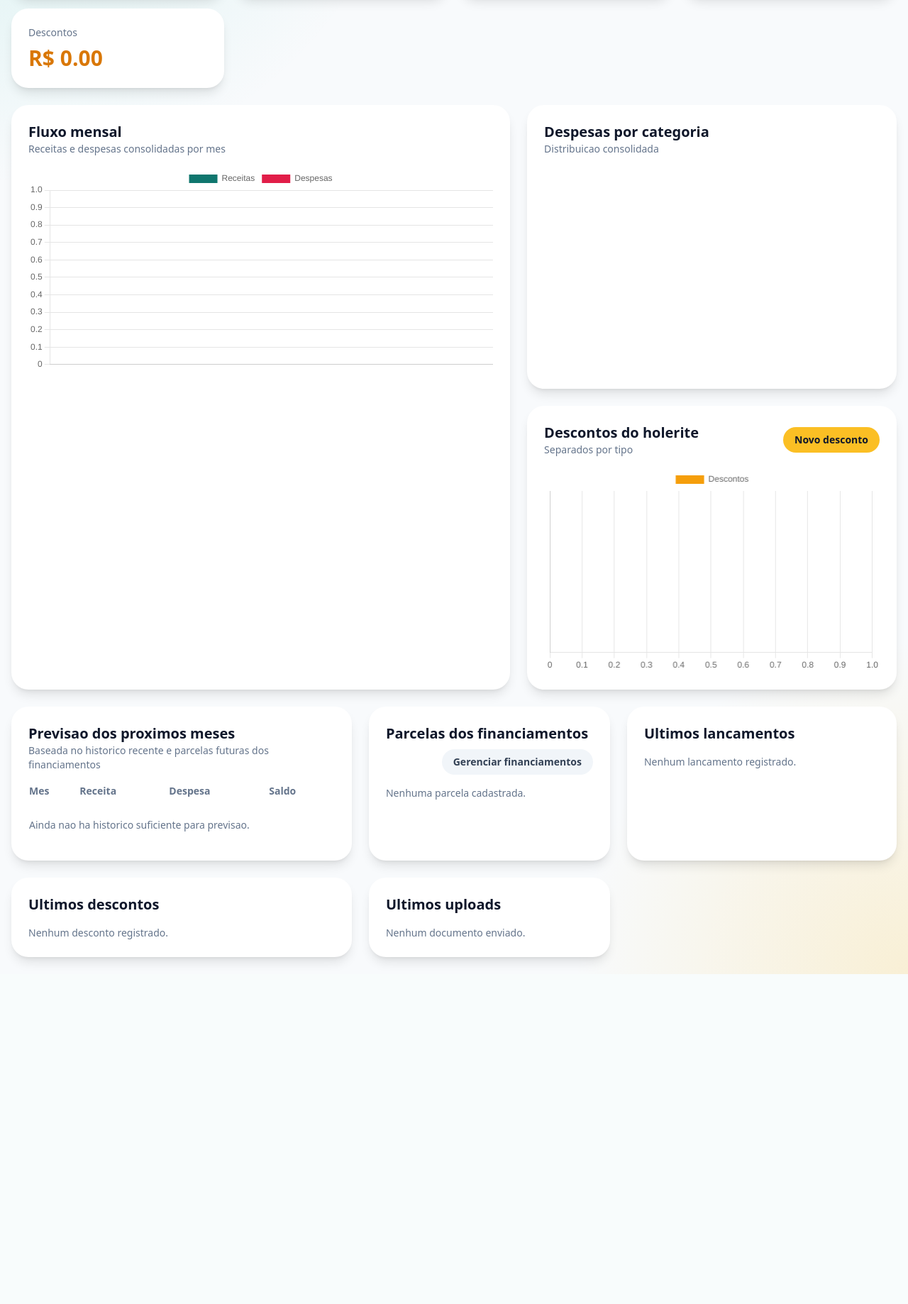
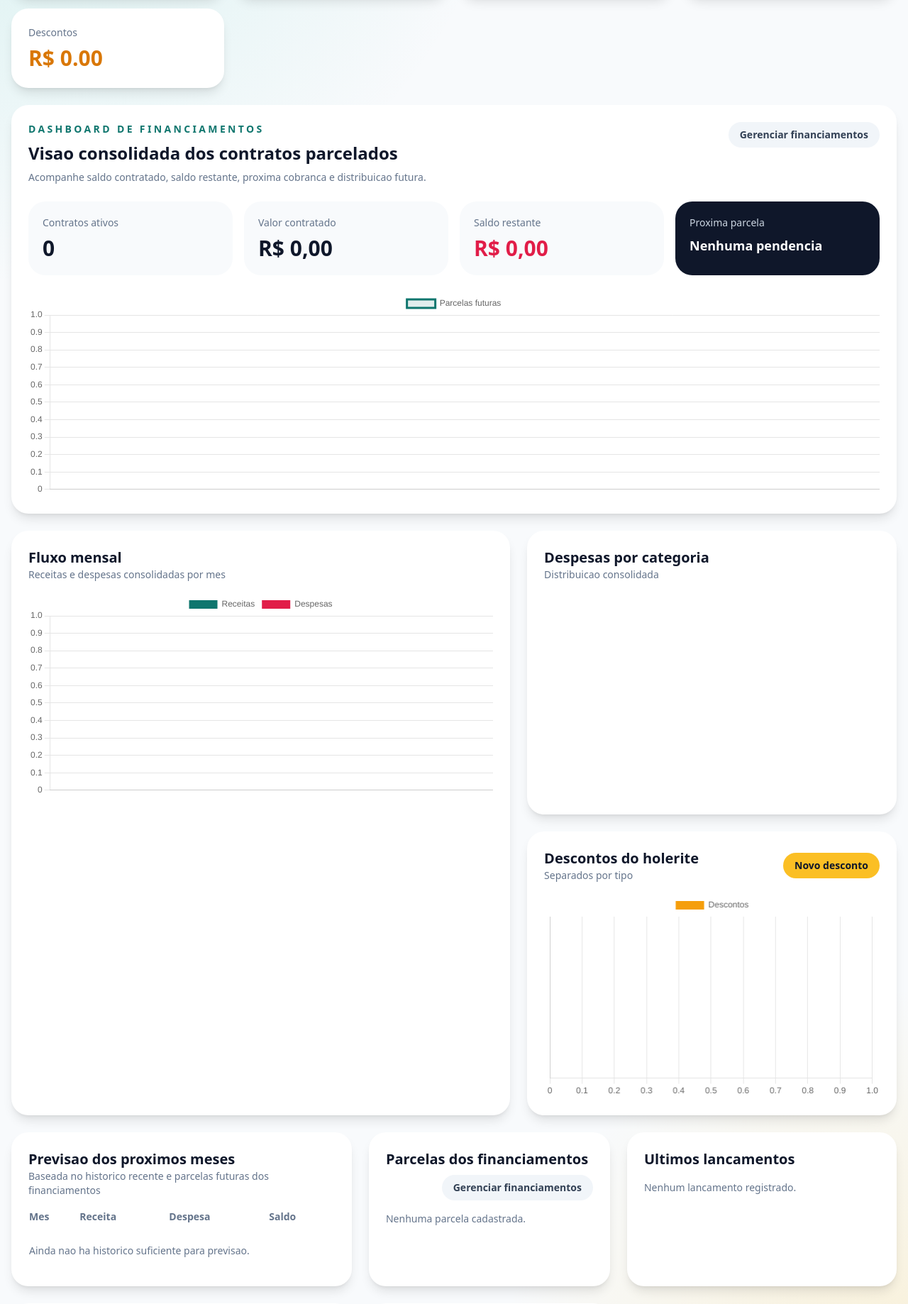
Before and after one commit to licensefortinet16-spec/mvps, a FastAPI app: page / in a window 1280 px wide. Shown: the part 337-2175 px from the top of the page at 71% size. Before the commit the page ends 1710 px from the top, so only its background shows below. Run offline with FastAPI, Linux system fonts and the light colour scheme; the visitor is signed in with stand-in values (Sample User, id 1); a map, chart or similar area stays blank; some libraries are stand-ins or nearby versions.

Commit message:
Add financing dashboard section

```diff
--- a/app/templates/dashboard.html
+++ b/app/templates/dashboard.html
@@ -33,6 +33,43 @@
     <p class="text-sm text-slate-500">Descontos</p>
     <p class="mt-2 text-3xl font-black text-amber-600">R$ {{ "%.2f"|format(snapshot.deduction_total) }}</p>
   </article>
+</section>
+
+<section class="mt-6 rounded-3xl bg-white p-6 shadow-lg">
+  <div class="flex flex-col gap-3 md:flex-row md:items-start md:justify-between">
+    <div>
+      <p class="text-sm font-semibold uppercase tracking-[0.24em] text-teal-700">Dashboard de Financiamentos</p>
+      <h2 class="mt-2 text-2xl font-black text-slate-900">Visao consolidada dos contratos parcelados</h2>
+      <p class="mt-2 text-sm text-slate-500">Acompanhe saldo contratado, saldo restante, proxima cobranca e distribuicao futura.</p>
+    </div>
+    <a href="/entries/plans" class="rounded-full bg-slate-100 px-4 py-2 text-sm font-semibold text-slate-700">Gerenciar financiamentos</a>
+  </div>
+  <div class="mt-6 grid gap-4 md:grid-cols-2 xl:grid-cols-4">
+    <article class="rounded-3xl bg-slate-50 p-5">
+      <p class="text-sm text-slate-500">Contratos ativos</p>
+      <p class="mt-2 text-3xl font-black text-slate-900">{{ snapshot.active_financing_count }}</p>
+    </article>
+    <article class="rounded-3xl bg-slate-50 p-5">
+      <p class="text-sm text-slate-500">Valor contratado</p>
+      <p class="mt-2 text-3xl font-black text-slate-900">R$ {{ snapshot.total_financed|brl }}</p>
+    </article>
+    <article class="rounded-3xl bg-slate-50 p-5">
+      <p class="text-sm text-slate-500">Saldo restante</p>
+      <p class="mt-2 text-3xl font-black text-rose-600">R$ {{ snapshot.total_financing_remaining|brl }}</p>
+    </article>
+    <article class="rounded-3xl bg-slate-900 p-5">
+      <p class="text-sm text-slate-300">Proxima parcela</p>
+      {% if snapshot.next_financing %}
+      <p class="mt-2 text-lg font-black text-white">{{ snapshot.next_financing.title }}</p>
+      <p class="mt-1 text-sm text-slate-300">R$ {{ snapshot.next_financing.next_amount|brl }} • {{ snapshot.next_financing.next_due_date }}</p>
+      {% else %}
+      <p class="mt-2 text-lg font-black text-white">Nenhuma pendencia</p>
+      {% endif %}
+    </article>
+  </div>
+  <div class="mt-6 h-72">
+    <canvas id="financingChart"></canvas>
+  </div>
 </section>
 
 {% if latest_payslip %}
@@ -241,6 +278,7 @@
   const monthly = {{ snapshot.monthly_chart|tojson }};
   const categories = {{ snapshot.category_chart|tojson }};
   const deductions = {{ snapshot.deduction_chart|tojson }};
+  const financing = {{ snapshot.financing_chart|tojson }};
   new Chart(document.getElementById("monthlyChart"), {
     type: "bar",
     data: {
@@ -272,5 +310,20 @@
       indexAxis: "y"
     }
   });
+  new Chart(document.getElementById("financingChart"), {
+    type: "line",
+    data: {
+      labels: financing.map(item => item.month),
+      datasets: [{
+        label: "Parcelas futuras",
+        data: financing.map(item => item.amount),
+        borderColor: "#0f766e",
+        backgroundColor: "rgba(15,118,110,0.12)",
+        tension: 0.3,
+        fill: true
+      }]
+    },
+    options: { responsive: true, maintainAspectRatio: false }
+  });
 </script>
 {% endblock %}
```
Also changed, not shown: app/services/forecast.py (+33 -0 lines).
